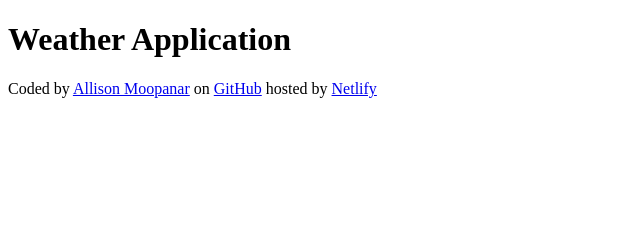
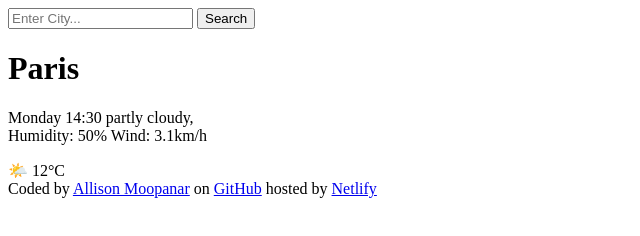
Before and after one commit to Allison-93/Weather-app-project, a plain HTML site: page index.html in a window 1280 px wide. Shown: the whole page, without its empty margins (0-640 px from the left). Drawn offline with Linux system fonts and the light colour scheme.

Commit message:
updated html
changed the h1 and added a form to the page.

```diff
--- a/index.html
+++ b/index.html
@@ -6,7 +6,23 @@
     <title>weather application</title>
   </head>
   <body>
-    <h1>Weather Application</h1>
+    <header>
+      <form>
+        <input type="search" placeholder="Enter City..." required />
+        <input type="submit" value="Search" />
+      </form>
+    </header>
+    <main>
+      <div>
+        <h1>Paris</h1>
+        <p>
+          Monday 14:30 partly cloudy,
+          <br />
+          Humidity: 50% Wind: 3.1km/h
+        </p>
+      </div>
+      <div>🌤️ 12&deg;C</div>
+    </main>
     <footer>
       Coded by
       <a href="https://github.com/Allison-93" target="_blank"
```
